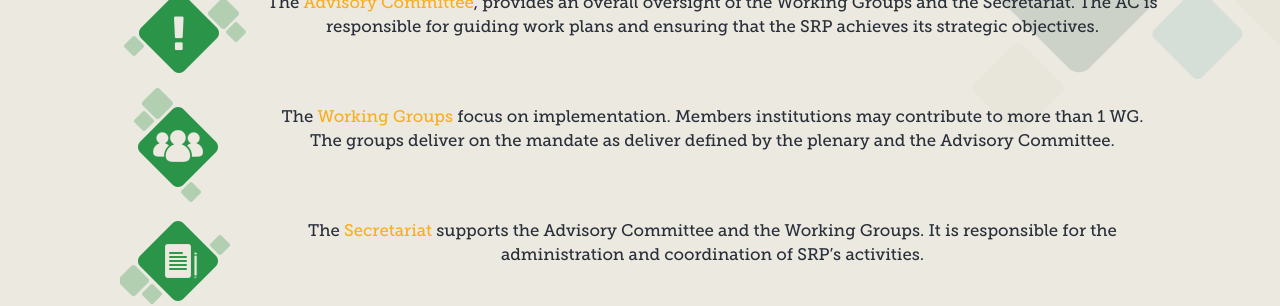
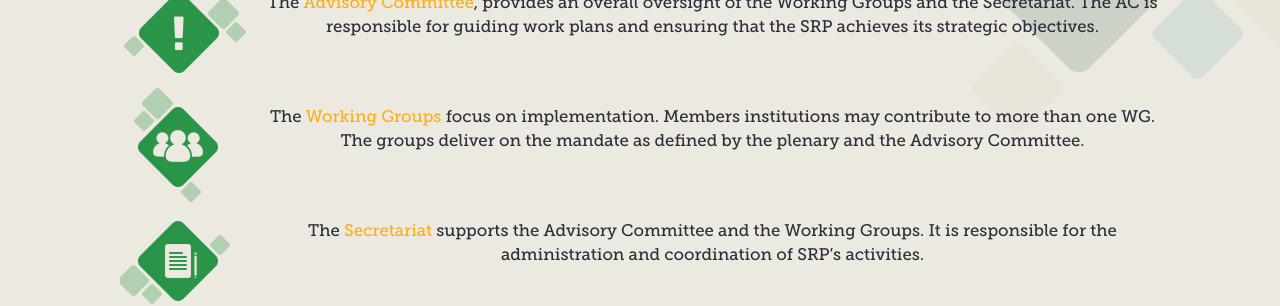
Before and after one commit to sustainablericeplatform/sustainablericeplatform.github.io, a Jekyll site: the page built from About-Us/index.html, in a window 1280 px wide. Shown: the part 1516-1822 px from the top of the page. Built offline with Jekyll 4.4.1, drawn with Linux system fonts in a browser that asks for light colours.

Commit message:
Update index.html

```diff
--- a/About-Us/index.html
+++ b/About-Us/index.html
@@ -53,7 +53,7 @@ layout: default
             </div>
             <div class="governance-details-item clearfix">
                 <img src="/assets/images/governance-icon-2.png" alt="" class="icon">
-                <p>The <span class="yellow">Working Groups</span> focus on implementation. Members institutions may contribute to more than 1 WG. The groups deliver on the mandate as deliver defined by the plenary and the Advisory Committee.</p>
+                <p>The <span class="yellow">Working Groups</span> focus on implementation. Members institutions may contribute to more than one WG. The groups deliver on the mandate as defined by the plenary and the Advisory Committee.</p>
             </div>
             <div class="governance-details-item clearfix">
                 <img src="/assets/images/governance-icon-3.png" alt="" class="icon">
```
